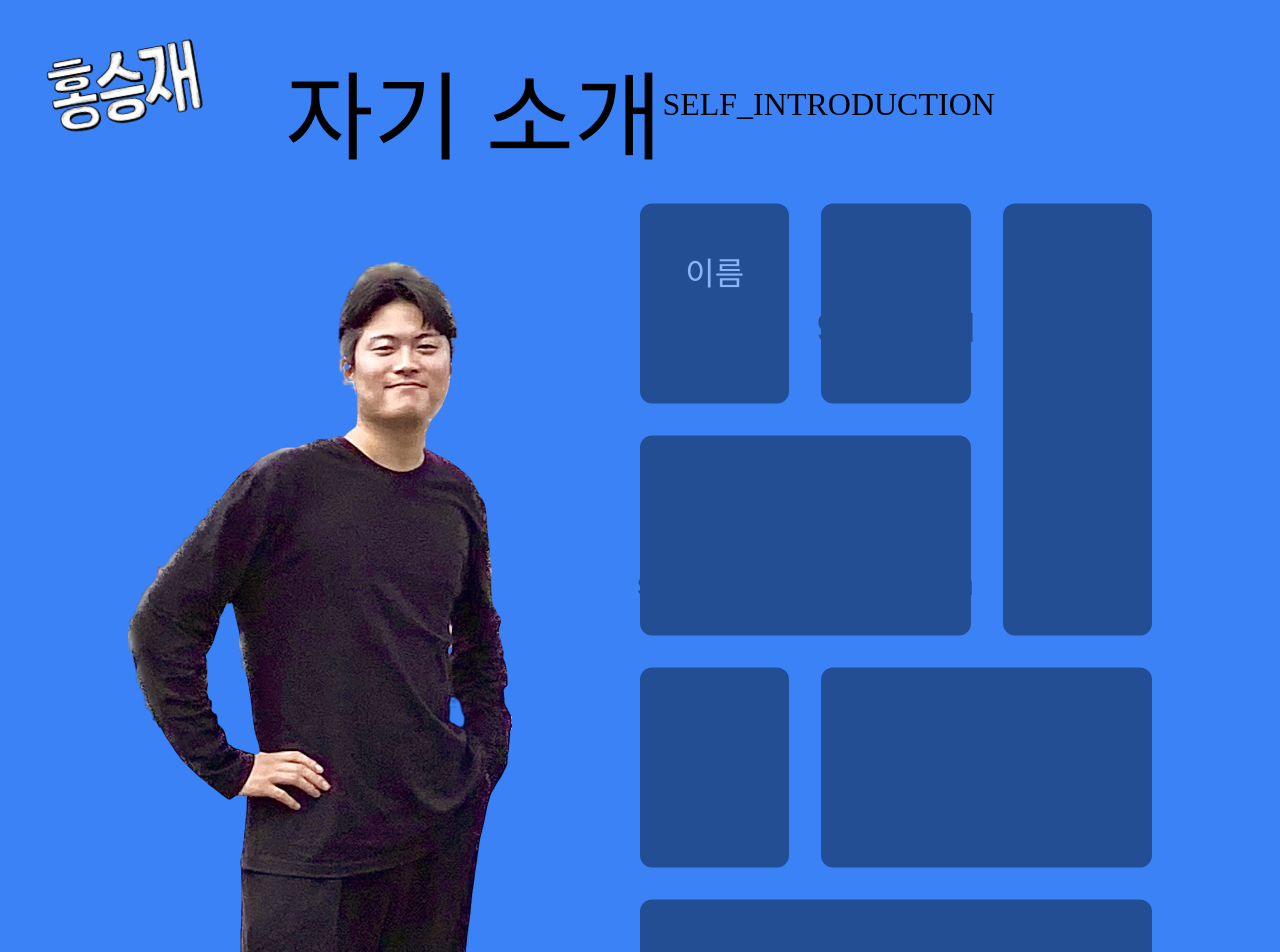
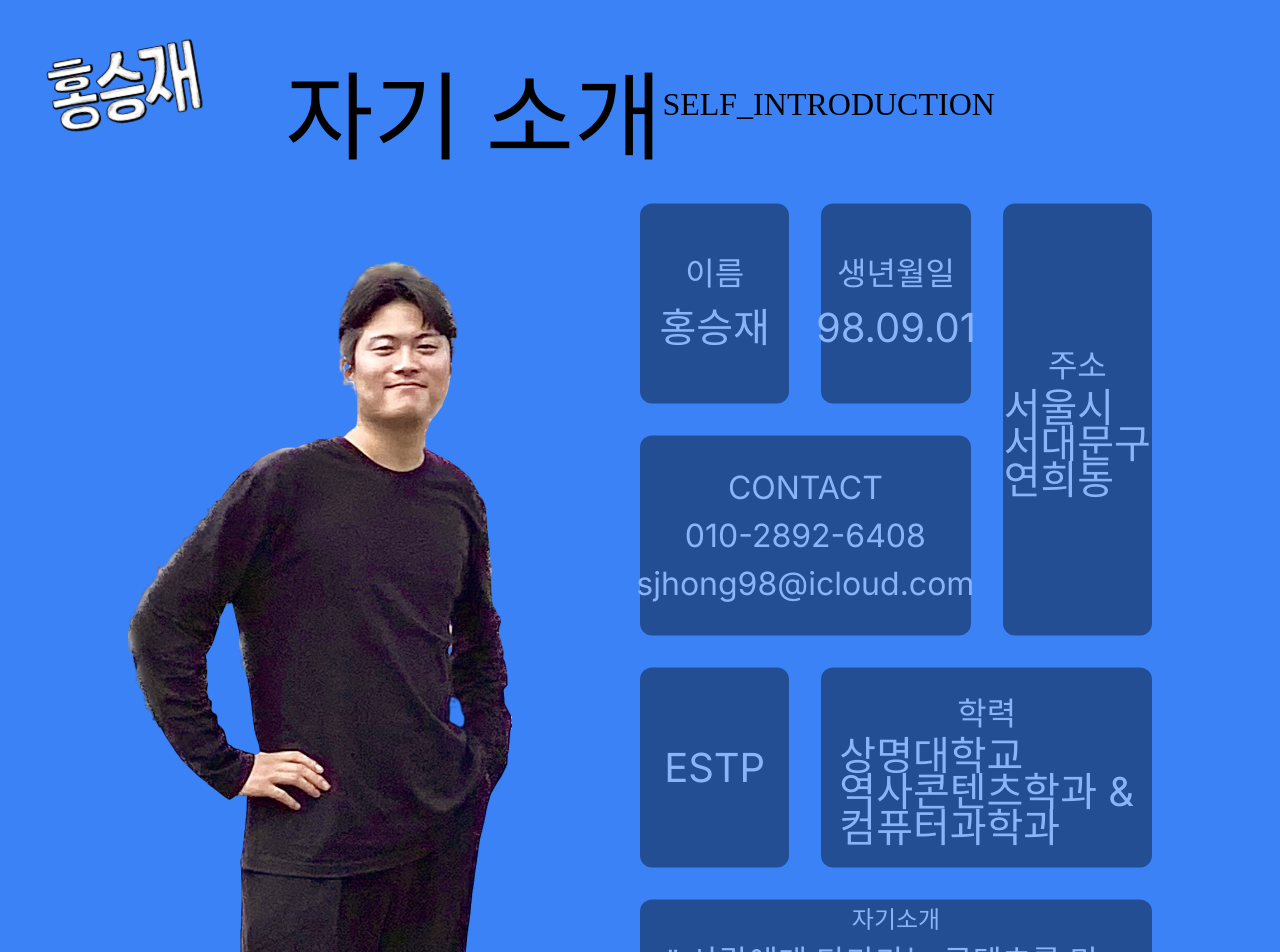
Before and after one commit to sjhong98/Portfolio_final, a Next.js app: page /intro in a window 1280 px wide. Shown: the top 952 px of the page. Built offline with nearby package versions, Linux system fonts and the light colour scheme; a web font is replaced by a local one.

Commit message:
debug: 디자인 수정

```diff
--- a/app/intro/page.js
+++ b/app/intro/page.js
@@ -93,32 +93,32 @@ export default function Intro() {
                     <div ref={gridMoveRef} className="w-full sm:h-auto h-[78vh] grid grid-cols-3 grid-rows-6 gap-x-8 gap-y-8">
                         <div className={`${gridItem} sm:h-[25vh] h-[11vh]`}>
                             <p className="sm:text-[2rem] text-[1rem] text-white">이름</p>
-                            <p className="sm:text-[2.5rem] text-[1.2rem]">홍승재</p>
+                            <p className="sm:text-[2.5rem] text-[1.2rem] text-white">홍승재</p>
                         </div>
                         <div className={`${gridItem} sm:h-[25vh] h-[11vh]`}>
-                            <p className="sm:text-[2rem] text-[1rem]">생년월일</p>
-                            <p className="sm:text-[2.5rem] text-[1.2rem]">98.09.01</p>
+                            <p className="sm:text-[2rem] text-[1rem] text-white">생년월일</p>
+                            <p className="sm:text-[2.5rem] text-[1.2rem] text-white">98.09.01</p>
                         </div>
                         <div className={`${gridItem} row-span-2 sm:h-auto h-[24vh]`}>
-                            <p className="sm:text-[2rem] text-[1rem]">주소</p>
-                            <p className="sm:text-[2.5rem] text-[1.2rem] leading-[4.5vh]">서울시<br/>서대문구<br/>연희동</p>
+                            <p className="sm:text-[2rem] text-[1rem] text-white">주소</p>
+                            <p className="sm:text-[2.5rem] text-[1.2rem] leading-[4.5vh] text-white">서울시<br/>서대문구<br/>연희동</p>
                         </div>
                         <div className={`${gridItem} sm:h-[25vh] h-[11vh] col-span-2`}>
-                            <p className="sm:text-[2rem] text-[1rem]">CONTACT</p>
-                            <p className="sm:text-[2rem] text-[1rem]">010-2892-6408</p>
-                            <p className="sm:text-[2rem] text-[1rem]">sjhong98@icloud.com</p>
+                            <p className="sm:text-[2rem] text-[1rem] text-white">CONTACT</p>
+                            <p className="sm:text-[2rem] text-[1rem] text-white">010-2892-6408</p>
+                            <p className="sm:text-[2rem] text-[1rem] text-white">sjhong98@icloud.com</p>
                         </div>
                         <div className={`${gridItem} sm:h-[25vh] h-[11vh]`}>
-                        <p className="sm:text-[2.5rem] text-[1.2rem]">ESTP</p>
+                        <p className="sm:text-[2.5rem] text-[1.2rem] text-white">ESTP</p>
                         </div>
                         <div className={`${gridItem} sm:h-[25vh] h-[11vh] col-span-2`}>
-                            <p className="sm:text-[2rem] text-[1rem]">학력</p>
-                            <p className="sm:text-[2.5rem] text-[1rem] sm:leading-[4.5vh] leading-[2.3vh]">상명대학교<br/>역사콘텐츠학과 &<br/>컴퓨터과학과</p>
+                            <p className="sm:text-[2rem] text-[1rem] text-white">학력</p>
+                            <p className="sm:text-[2.5rem] text-[1rem] sm:leading-[4.5vh] leading-[2.3vh] text-white">상명대학교<br/>역사콘텐츠학과 &<br/>컴퓨터과학과</p>
                         </div>
                         <div className={`${gridItem} row-span-3 col-span-3 pl-[2vw] pr-[2vw] sm:h-auto h-[85vh]`}>
-                            <p className="text-[1.5rem]">자기소개</p>
-                            <p className="sm:text-[2rem] text-[1.1rem] mb-[3vh]">" 사람에게 다가가는 콘텐츠를 만들고 싶습니다 "</p>
-                            <p className="sm:text-[1.1rem] text-[0.9rem] leading-[3vh]">
+                            <p className="text-[1.5rem] text-white">자기소개</p>
+                            <p className="sm:text-[2rem] text-[1.1rem] mb-[3vh] text-white">" 사람에게 다가가는 콘텐츠를 만들고 싶습니다 "</p>
+                            <p className="sm:text-[1.1rem] text-[0.9rem] leading-[3vh] text-white">
                                 대학에서 역사콘텐츠학과 컴퓨터과학을 전공하였습니다.<br/><br/> 역사콘텐츠학을 통해 다양한 미디어를 통해 인문학을 콘텐츠화하여 대중에게 전달하는 방법에<br/>관하여 공부하였고, 컴퓨터과학을 통해 콘텐츠를 직접 만들어내는 기술에 대하여 공부하였습니다.
                                 <br/><br/>제가 개발자라는 직업에 매력을 느끼게 된 이유 역시, '콘텐츠'라는 연결고리 때문이었습니다.<br/>개발자는 소프트웨어라는 콘텐츠를 개발하고 적합한 미디어를 통해 사람들에게 전달하는<br/>사람이기 때문입니다.
                                 <br/><br/>특히,<br/>프론트엔드 개발자는 사람들과 직접적으로 접촉하는 콘텐츠를 만들어내는 만큼,<br/>좋은 콘텐츠에 대한 욕심은 동일하다고 생각합니다.
--- a/app/projects/projects.js
+++ b/app/projects/projects.js
@@ -109,13 +109,13 @@ export default function ProjectsComponent() {
                                                 onClick={() => {router.push(`${item.url}`)}}
                                                 width={100} height={100} />
                                         </div>
-                                        <div className="w-[55px] h-[55px] bg-white rounded-lg cursor-pointer">
+                                        <div className="w-[55px] h-[55px] bg-white rounded-lg cursor-pointer flex justify-center items-center">
                                             <Image
                                                 alt="..."
                                                 src='/images/Github.png'
-                                                className="w-[55px] h-[55px]"
+                                                className="w-[40px] h-[40px]"
                                                 onClick={() => {router.push(`${item.github}`)}}
-                                                width={100} height={100} />
+                                                width={80} height={80} />
                                         </div>
                                     </div>
                                 </div>
```
Also changed, not shown: 125 other files (tests, documents, lock files or other folders).
